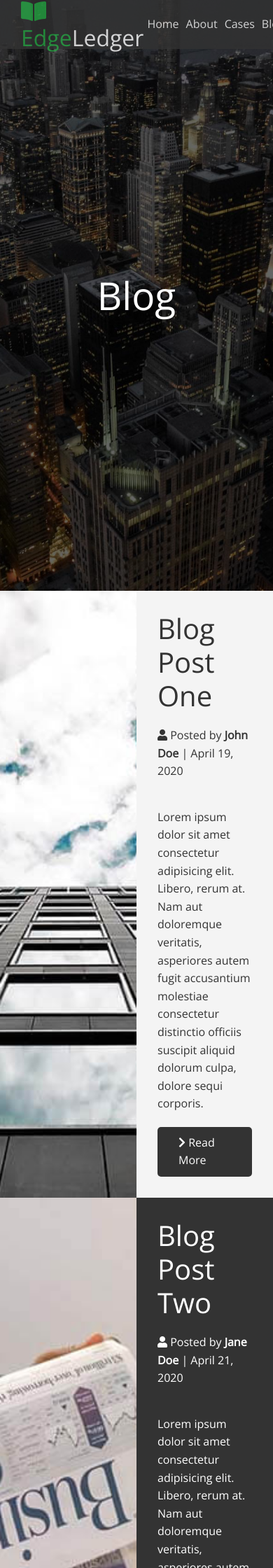
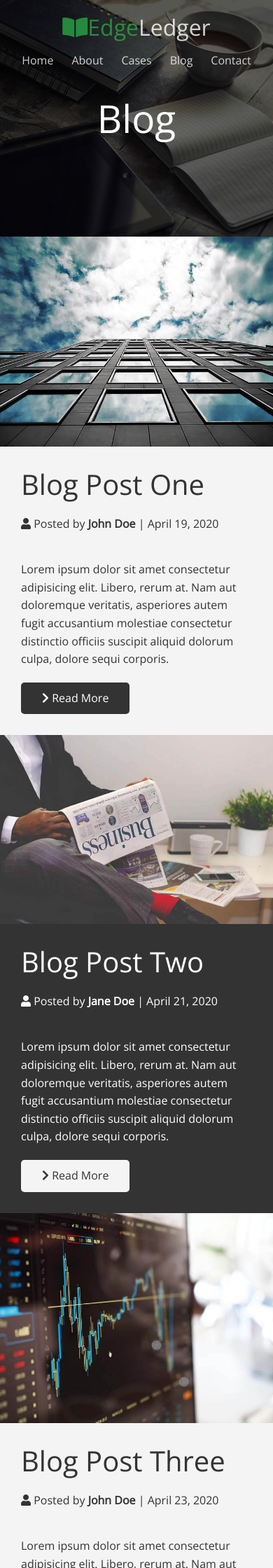
Before and after one commit to lycancode/mad_blog2, a PHP site: page /blog.html in a window 390 px wide. Shown: the top 2240 px of the page at 70% size. Run offline with PHP 8.4, Linux system fonts and the light colour scheme.

Commit message:
Add files via upload

```diff
--- a/css/style.css
+++ b/css/style.css
@@ -40,6 +40,9 @@ img {
   position: fixed;
   top: 0px;
   padding: 0 30px;
+}
+.navbar.top {
+  background: transparent;
 }
 .navbar a {
   color: #fff;
@@ -91,6 +94,10 @@ img {
 .hero * {
   z-index: 1;
 }
+.hero.blog {
+  background: url('../img/home/blog.jpg') no-repeat center center/cover;
+  height: 40vh;
+}
 /* ICONS*/
 .icons {
   padding: 30px;
@@ -138,6 +145,23 @@ img {
   padding: 12px 0;
   margin-top: 20px;
 }
+/* Post*/
+.post h2 {
+  font-size: 40px;
+  margin-bottom: 20px;
+  padding-bottom: 10px;
+  border-bottom: #ccc solid 1px;
+}
+.post .meta {
+  margin-bottom: 30px;
+}
+.post img {
+  width: 300px;
+  border-radius: 50%;
+  display: block;
+  margin: 0 auto 30px
+}
+
 /* Footer*/
 .footer {
   display: flex;
@@ -155,3 +179,25 @@ img {
 .footer .social > *{
   margin-right: 30px;
 }
+/* Mobile */
+@media (max-width: 768px) {
+  .navbar {
+    flex-direction: column;
+    height: 120px;
+    padding: 20px;
+  }
+  .navbar a {
+    padding: 10px;
+    margin: 0 3px;
+  }
+  .flex-items {
+    flex-direction: column;
+  }
+  .flex-columns .column, .flex-grid .column{
+    flex: 100%;
+    max-width: 100%;
+  }
+  .team img{
+    width: 70%;
+  }
+}
--- a/css/utilities.css
+++ b/css/utilities.css
@@ -53,6 +53,7 @@
 .flex-columns .flex-reverse .row {
   flex-direction: row-reverse;
 }
+
 .flex-columns .row {
   display: flex;
   flex-direction: row;
```
Also changed, not shown: css/lightbox.min.css (added, +1 -0 lines).
